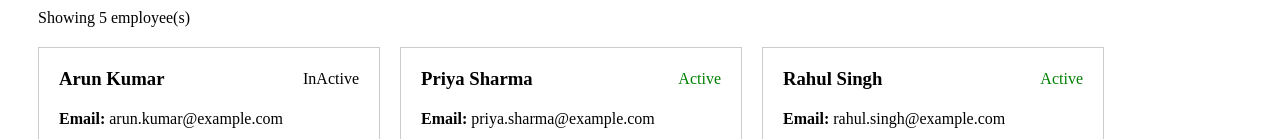
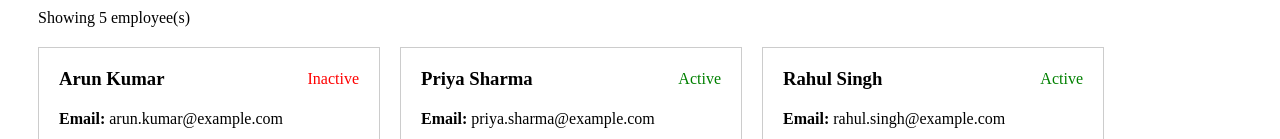
Before and after one commit to SrinathGunaSekar/hr-portal-using-angular, an Angular app: page /employees in a window 1280 px wide. Shown: the part 661-800 px from the top of the page. Built offline with nearby package versions, Linux system fonts and the light colour scheme.

Commit message:
status changed from active to inactive for id1

```diff
--- a/src/app/employee-list/employee-list.component.ts
+++ b/src/app/employee-list/employee-list.component.ts
@@ -15,7 +15,7 @@ export class EmployeeListComponent {
     department: 'IT',
     salary: 5000,
     joiningDate: '2023-06-15',
-    status: 'InActive'
+    status: 'Inactive'
   },
   {
     id: 2,
```
